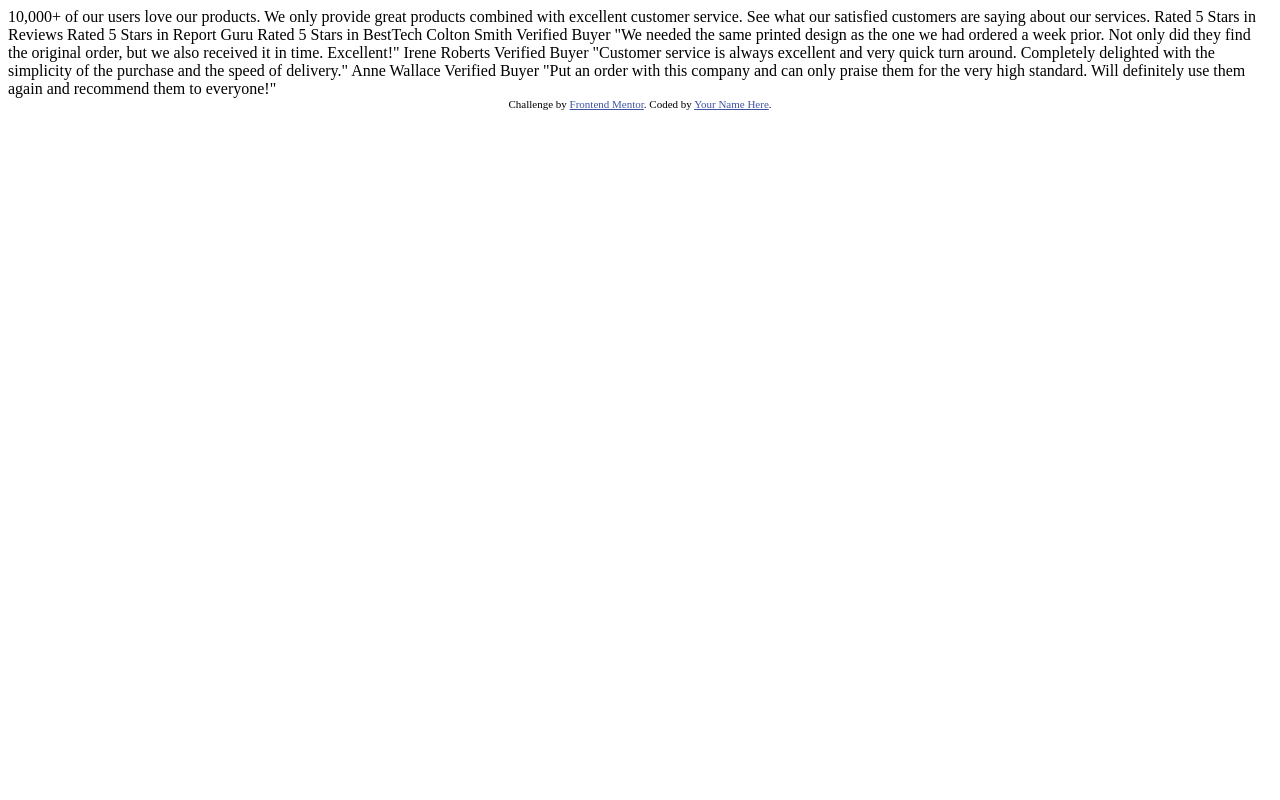
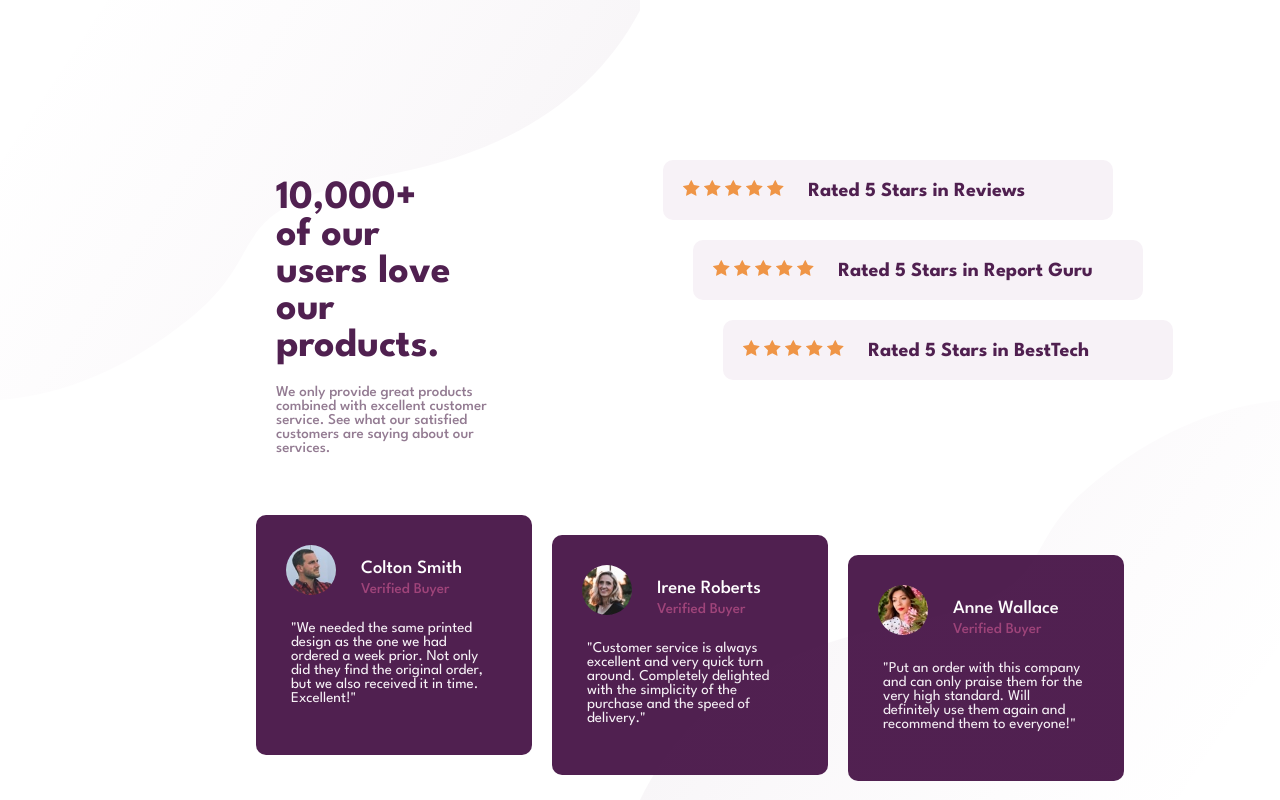
Before and after one commit to HaseebaAlhaddi/Frontend-Mentor-Social-proof-section, a plain HTML site: page index.html in a window 1280 px wide. Drawn offline with Linux system fonts and the light colour scheme.

Commit message:
add files

```diff
--- a/index.html
+++ b/index.html
@@ -13,49 +13,88 @@
     />
 
     <title>Frontend Mentor | Social proof section</title>
-
-    <!-- Feel free to remove these styles or customise in your own stylesheet 👍 -->
-    <style>
-      .attribution {
-        font-size: 11px;
-        text-align: center;
-      }
-      .attribution a {
-        color: hsl(228, 45%, 44%);
-      }
-    </style>
+    <link rel="stylesheet" href="./styles.css" />
   </head>
   <body>
-    10,000+ of our users love our products.
-
-    We only provide great products combined with excellent customer service.
-    See what our satisfied customers are saying about our services.
-
-    Rated 5 Stars in Reviews
-    Rated 5 Stars in Report Guru
-    Rated 5 Stars in BestTech
-
-    Colton Smith
-    Verified Buyer
-    "We needed the same printed design as the one we had ordered a week prior.
-    Not only did they find the original order, but we also received it in time.
-    Excellent!"
-
-    Irene Roberts
-    Verified Buyer
-    "Customer service is always excellent and very quick turn around. Completely
-    delighted with the simplicity of the purchase and the speed of delivery."
-
-    Anne Wallace
-    Verified Buyer
-    "Put an order with this company and can only praise them for the very high
-    standard. Will definitely use them again and recommend them to everyone!"
-
-    <div class="attribution">
-      Challenge by
-      <a href="https://www.frontendmentor.io?ref=challenge" target="_blank"
-        >Frontend Mentor</a
-      >. Coded by <a href="#">Your Name Here</a>.
-    </div>
+    <div class="top-bg"></div>
+    <div class="bottom-bg"></div>
+    <main>
+      <div class="header">
+        <h1>10,000+ of our users love our products.</h1>
+        <p>
+          We only provide great products combined with excellent customer service.
+          See what our satisfied customers are saying about our services.
+        </p>
+      </div>
+      <div class="reviews">
+        <div>
+          <img src="./images/icon-star.svg" alt="star icon" />
+          <img src="./images/icon-star.svg" alt="star icon" />
+          <img src="./images/icon-star.svg" alt="star icon" />
+          <img src="./images/icon-star.svg" alt="star icon" />
+          <img src="./images/icon-star.svg" alt="star icon" />
+          <h2>Rated 5 Stars in Reviews</h2>
+        </div>
+        <div>
+          <img src="./images/icon-star.svg" alt="star icon" />
+          <img src="./images/icon-star.svg" alt="star icon" />
+          <img src="./images/icon-star.svg" alt="star icon" />
+          <img src="./images/icon-star.svg" alt="star icon" />
+          <img src="./images/icon-star.svg" alt="star icon" />
+          <h2>Rated 5 Stars in Report Guru</h2>
+        </div>
+        <div>
+          <img src="./images/icon-star.svg" alt="star icon" />
+          <img src="./images/icon-star.svg" alt="star icon" />
+          <img src="./images/icon-star.svg" alt="star icon" />
+          <img src="./images/icon-star.svg" alt="star icon" />
+          <img src="./images/icon-star.svg" alt="star icon" />
+          <h2>Rated 5 Stars in BestTech</h2>
+        </div>
+      </div>
+      <div class="comments">
+        <div class="comment">
+          <div class="comment-info">
+            <img src="./images/image-colton.jpg" alt="Colton Smith" />
+          <div>
+            <h3>Colton Smith</h3>
+            <p>Verified Buyer</p>
+          </div>
+          </div>
+          <p>
+            "We needed the same printed design as the one we had ordered a week
+            prior. Not only did they find the original order, but we also
+            received it in time. Excellent!"
+          </p>
+        </div>
+        <div class="comment">
+          <div class="comment-info">
+            <img src="./images/image-irene.jpg" alt="Colton Smith" />
+          <div>
+            <h3>Irene Roberts </h3>
+            <p>Verified Buyer</p>
+          </div>
+          </div>
+          <p>
+            "Customer service is always excellent and very quick turn around.
+            Completely delighted with the simplicity of the purchase and the
+            speed of delivery."
+          </p>
+      </div>
+      <div class="comment">
+        <div class="comment-info">
+          <img src="./images/image-anne.jpg" alt="Colton Smith" />
+          <div>
+            <h3>Anne Wallace</h3>
+            <p>Verified Buyer</p>
+          </div>
+        </div>
+        <p>
+          "Put an order with this company and can only praise them for the very
+          high standard. Will definitely use them again and recommend them to
+          everyone!"
+        </p>
+      </div>
+    </main>
   </body>
 </html>
--- /dev/null
+++ b/styles.css
@@ -0,0 +1,177 @@
+@import url('https://fonts.googleapis.com/css2?family=Barlow+Semi+Condensed:ital,wght@0,100;0,200;0,300;0,400;0,500;0,600;0,700;0,800;0,900;1,100;1,200;1,300;1,400;1,500;1,600;1,700;1,800;1,900&family=Big+Shoulders+Display:wght@100..900&family=Fraunces:ital,opsz,wght@0,9..144,100..900;1,9..144,100..900&family=Hanken+Grotesk:ital,wght@0,100..900;1,100..900&family=Inter:ital,opsz,wght@0,14..32,100..900;1,14..32,100..900&family=Kumbh+Sans:wght@100..900&family=League+Spartan:wght@100..900&family=Lexend+Deca:wght@100..900&family=Montserrat:ital,wght@0,100..900;1,100..900&family=Outfit:wght@100..900&family=Poppins:ital,wght@0,100;0,200;0,300;0,400;0,500;0,600;0,700;0,800;0,900;1,100;1,200;1,300;1,400;1,500;1,600;1,700;1,800;1,900&family=Red+Hat+Display:ital,wght@0,300..900;1,300..900&display=swap');
+
+*{
+    margin: 0;
+    padding: 0;
+    box-sizing: border-box;
+}
+body{
+    height: 100vh;
+    font-family: "League Spartan", serif;
+    position: relative;
+}
+.top-bg{
+    background-image: url('images/bg-pattern-top-desktop.svg');
+    background-repeat: no-repeat;
+    background-size: cover;
+    height: 50vh;
+    width: 50%;
+    position: absolute;
+    top: 0;
+    left: 0;
+}
+.bottom-bg{
+    background-image: url('images/bg-pattern-bottom-desktop.svg');
+    background-repeat: no-repeat;
+    background-size: cover;
+    height: 50vh;
+    width: 50%;
+    position: absolute;
+    bottom: 0;
+    right: 0;
+}
+main{
+    display: grid;
+    grid-template-areas: 'headline review'
+    'comment comment';
+    grid-template-columns: 40% 60%;
+    gap: 40px 100px;
+}
+.header{
+    grid-area: headline;
+}
+.reviews{
+    grid-area: review;
+}
+.comments{
+    grid-area: comment;
+}
+@media (min-width:768px){
+    body{
+        padding: 20vh 20vw;
+    }
+}
+@media (max-width: 768px){
+    body{
+        padding: 10vh 10vw;
+    }
+    .top-bg{
+        background-image: url('images/bg-pattern-top-mobile.svg') !important;
+    }
+    .bottom-bg{
+        background-image: url('images/bg-pattern-bottom-mobile.svg') !important;
+    }
+    main{
+        display: flex;
+        flex-direction: column;
+        gap: 20px;
+    }
+    .reviews div{
+        width: 100% !important;
+        margin-left: 0 !important;
+        text-align: center;
+    }
+    .reviews div h2{
+        display: block !important;
+        margin-top: 10px !important;
+    }
+    .comments{
+        display: flex;
+        flex-direction: column !important;
+        gap: 10px !important;
+    }
+    .comments .comment{
+        width: 100% !important;
+        margin-top: 20px !important;
+
+    }
+}
+h1{
+    width: 60%;
+    font-weight: 700;
+    color: hsl(300, 43%, 22%);
+    font-size: 40px;
+    margin: 20px;
+}
+.header p{
+    margin: 20px;
+    color: hsl(303, 10%, 53%);
+    font-size: 15px;
+    font-weight: 500;
+    width: 80%;
+}
+.reviews div{
+    background-color: hsl(300, 24%, 96%);
+    margin-bottom: 20px;
+    padding: 20px;
+    width: 450px;
+    border-radius: 10px;
+}
+.reviews div h2{
+    font-size: 20px;
+    font-weight: 700;
+    color: hsl(300, 43%, 22%);
+    margin-left: 20px;
+    display: inline;
+}
+.reviews div:nth-child(1){
+    margin-left: 0;
+}
+.reviews div:nth-child(2){
+    margin-left: 30px;
+}
+.reviews div:nth-child(3){
+    margin-left: 60px;
+}
+.comments{
+    display: flex;
+    flex-direction: row;
+    gap: 20px;
+    width: 100%;
+}
+.comments .comment{
+    background-color: hsl(300, 43%, 22%);
+    padding: 30px;
+    width: 370px;
+    border-radius: 10px;
+    align-self: flex-start;
+
+}
+.comment-info img{
+    width: 50px;
+    height: 50px;
+    border-radius: 50%;
+}
+.comment-info {
+    display: flex;
+    flex-direction: row;
+    gap: 20px;
+}
+.comment-info div{
+    margin-top: 10px;
+}
+.comment-info h3{
+   color: hsl(0, 0%, 100%);
+   font-weight: 500;
+   margin: 5px;
+}
+.comment-info p{
+    color: hsl(333, 80%, 67%, 0.5) !important;
+    font-weight: 500 !important;
+    margin: 5px !important;
+}
+.comment p{
+    color: hsl(300, 24%, 96%);
+    font-weight: 400;
+    font-size: 15px;
+    margin: 20px 5px;
+}
+.comments .comment:nth-child(1){
+    margin-top: 0;
+}
+.comments .comment:nth-child(2){
+    margin-top: 20px;
+}
+.comments .comment:nth-child(3){
+    margin-top: 40px;
+}
```
Also changed, not shown: Screenshot.jpg (added), 2 other files.
